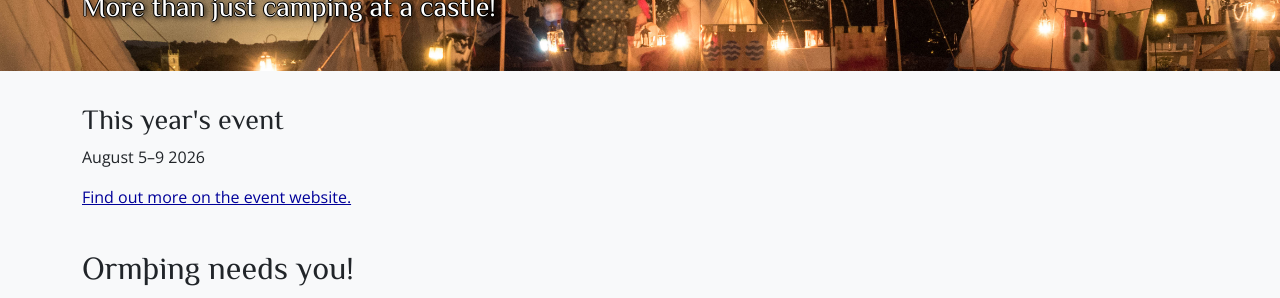
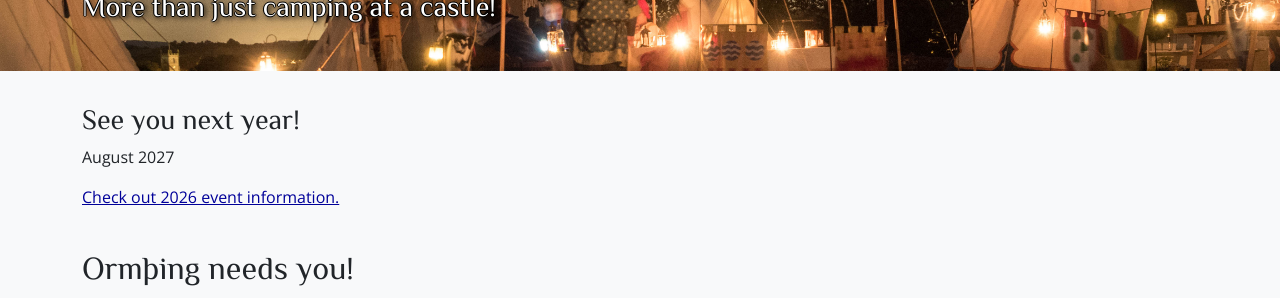
Before and after one commit to drachenwald/insulae-draconis, a Jekyll site: the page built from events/raglan/index.md, in a window 1280 px wide. Shown: the part 210-508 px from the top of the page. Built offline with Jekyll 4.4.1, drawn with Linux system fonts in a browser that asks for light colours; comment, search, counter and statistics services are not loaded.

Commit message:
Update index.md
Updated Ormthing page

```diff
--- a/events/raglan/index.md
+++ b/events/raglan/index.md
@@ -4,11 +4,11 @@ subtitle: More than just camping at a castle!
 banner: /images/banner/night-camp.jpg
 ---
 
-<h3>This year's event</h3>
+<h3>See you next year!</h3>
 
-<p>August 5–9 2026</p>
+<p>August 2027</p>
 
-<a href="https://sites.google.com/drachenwald.sca.org/ormthing/home">Find out more on the event website.</a>
+<a href="https://sites.google.com/drachenwald.sca.org/ormthing/home">Check out 2026 event information.</a>
 <br>
 <br>
 <h2>Ormþing needs you!</h2>
```
